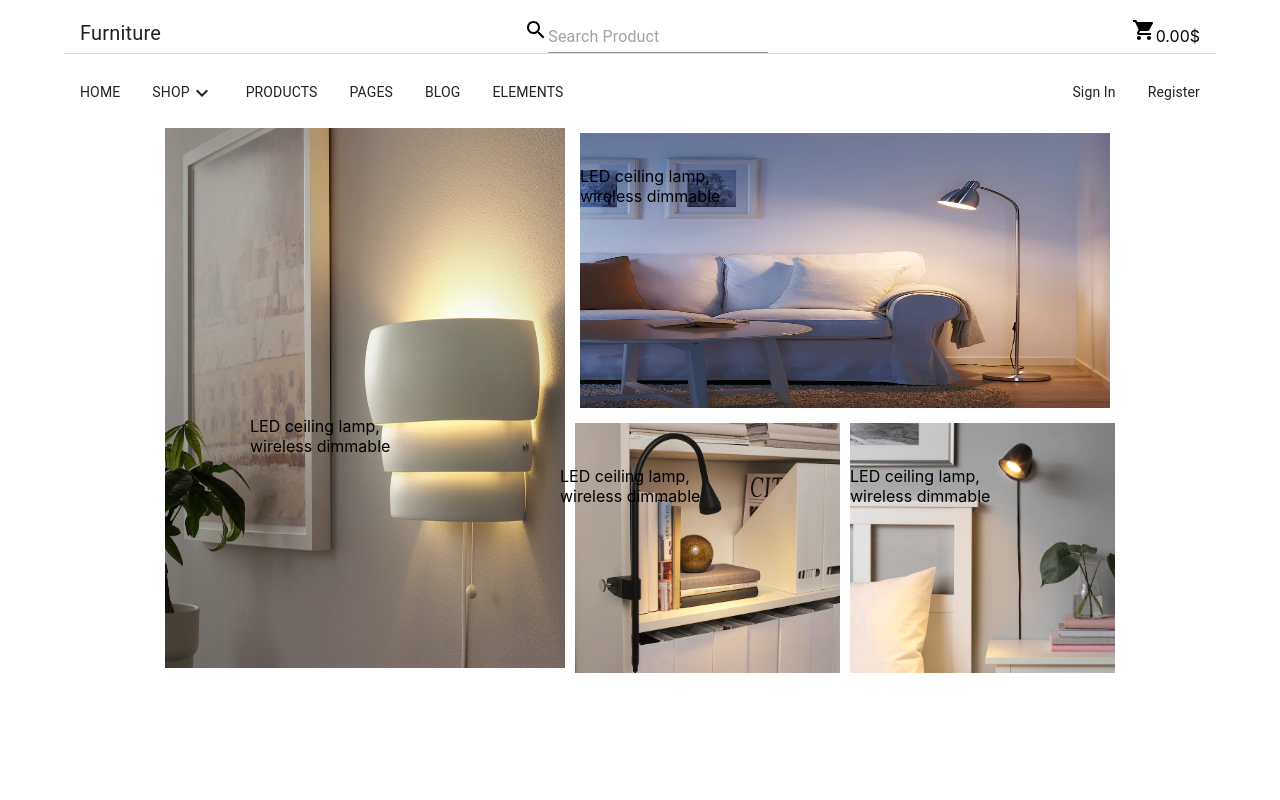
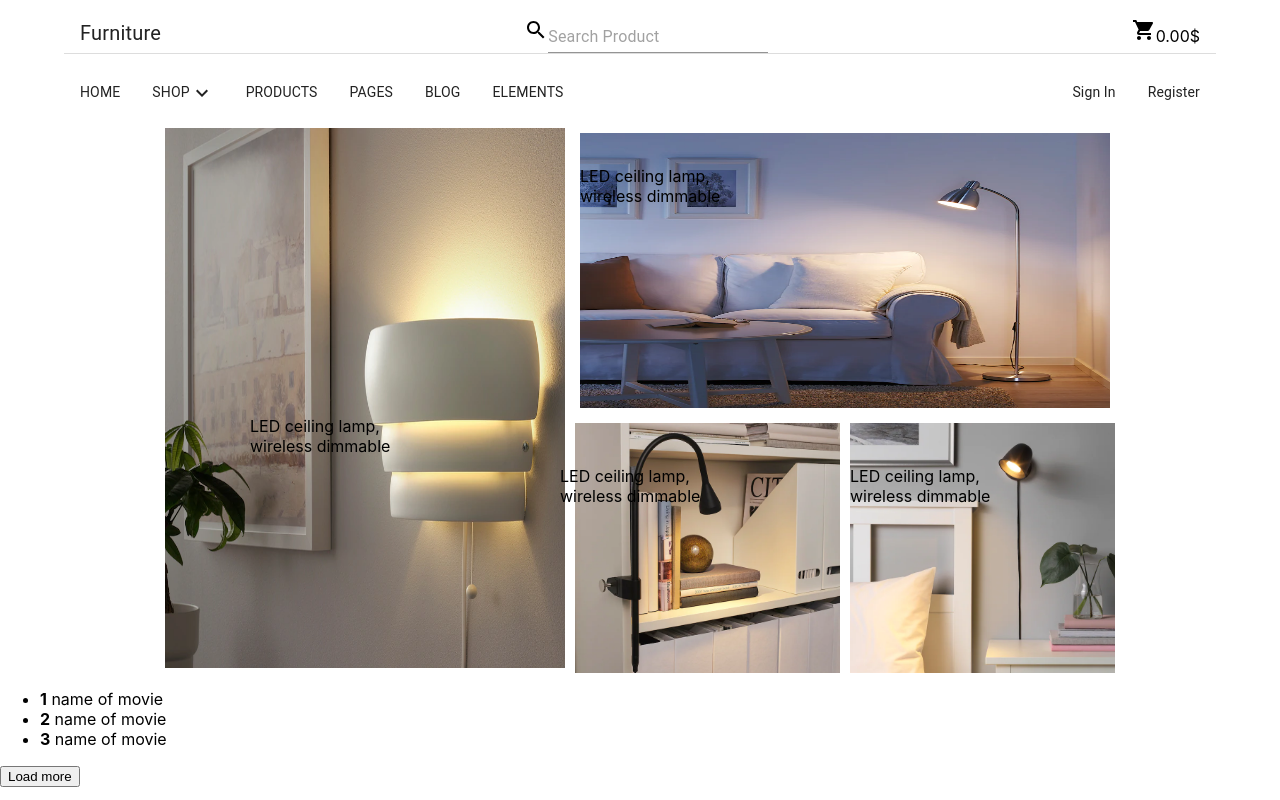
Before and after one commit to GSG-G10/Team2, a React (Create React App) app in the folder client/: page / in a window 1280 px wide. Built offline with nearby package versions, Linux system fonts and the light colour scheme; no server answers.

Commit message:
load more

```diff
--- a/client/package.json
+++ b/client/package.json
@@ -14,8 +14,9 @@
     "@testing-library/jest-dom": "^5.14.1",
     "@testing-library/react": "^11.2.7",
     "@testing-library/user-event": "^12.8.3",
+    "axios": "^0.22.0",
+    "history": "^5.0.1",
     "prop-types": "^15.7.2",
-    "history": "^5.0.1",
     "react": "^17.0.2",
     "react-dom": "^17.0.2",
     "react-router-dom": "^5.3.0",
--- a/client/src/App.js
+++ b/client/src/App.js
@@ -1,17 +1,24 @@
+/* eslint-disable import/no-unresolved */
 import './App.css';
+// eslint-disable-next-line import/no-unresolved
 import { Router } from 'react-router-dom';
 import { createBrowserHistory } from 'history';
 import NavBar from './Components/NavBar/NavBar';
 import ImagesSection from './Components/imagesSections';
+import DisplayProduct from './Components/dispalyProducts';
+import ProductProvider from './contect/productsContext';
 
 function App() {
   const history = createBrowserHistory();
   return (
+    <ProductProvider>
 
-    <Router history={history}>
-      <NavBar />
-      <ImagesSection />
-    </Router>
+      <Router history={history}>
+        <NavBar />
+        <ImagesSection />
+        <DisplayProduct />
+      </Router>
+    </ProductProvider>
   );
 }
 
--- a/client/src/Components/NavBar/NavBar.js
+++ b/client/src/Components/NavBar/NavBar.js
@@ -1,3 +1,4 @@
+/* eslint-disable no-console */
 import { useState } from 'react';
 import SearchIcon from '@mui/icons-material/Search';
 import { Input, Collapse, ListItemButton } from '@mui/material';
@@ -15,6 +16,7 @@ function NavBar() {
   const handleClick = () => {
     setOpen(!open);
   };
+
   return (
     <div className="navbar-container">
       <div className="nav-bar">
--- /dev/null
+++ b/client/src/Components/dispalyProducts/index.jsx
@@ -0,0 +1,43 @@
+import { useEffect, useState, useContext } from 'react';
+import { ProductContext } from '../../contect/productsContext';
+import Product from './product';
+
+const productsPerPage = 3;
+let arrayForHoldingProduds = [];
+const DisplayProduct = () => {
+  const Data = useContext(ProductContext);
+  const { product } = Data;
+  const [productsToShow, setProductsToShow] = useState([{
+    id: 7,
+    movieName: 'name of movie',
+    rate: '8.5',
+    imdbLink: 'link',
+    details: 'some movie description',
+    likes: 33,
+  }]);
+  const [next, setNext] = useState(3);
+
+  const loopWithSlice = (start, end) => {
+    const slicedProduts = product.slice(start, end);
+    arrayForHoldingProduds = [...arrayForHoldingProduds, ...slicedProduts];
+    setProductsToShow(arrayForHoldingProduds);
+  };
+
+  useEffect(() => {
+    loopWithSlice(0, productsPerPage);
+  }, []);
+
+  const handleShowMoreProducts = () => {
+    loopWithSlice(next, next + productsPerPage);
+    setNext(next + productsPerPage);
+  };
+
+  return (
+    <div>
+      <Product productsToRender={productsToShow} />
+      <button type="submit" onClick={handleShowMoreProducts}>Load more</button>
+    </div>
+  );
+};
+
+export default DisplayProduct;
--- /dev/null
+++ b/client/src/Components/dispalyProducts/product.jsx
@@ -0,0 +1,30 @@
+import PropTypes from 'prop-types';
+
+const Product = ({ productsToRender }) => (
+
+  <ul>
+    {productsToRender.map((post) => (
+      <li key={post.id}>
+        <strong>{post.id}</strong>
+          &nbsp;
+        {post.movieName}
+      </li>
+    ))}
+  </ul>
+
+);
+
+Product.propTypes = {
+  productsToRender: PropTypes.arrayOf(PropTypes.shape({
+    id: PropTypes.number.isRequired,
+    movieName: PropTypes.string.isRequired,
+    poster: PropTypes.string.isRequired,
+    rate: PropTypes.string.isRequired,
+    imdbLink: PropTypes.string.isRequired,
+    details: PropTypes.string.isRequired,
+    likes: PropTypes.number.isRequired,
+
+  })).isRequired,
+
+};
+export default Product;
--- a/client/src/Components/imagesSections/index.jsx
+++ b/client/src/Components/imagesSections/index.jsx
@@ -1,11 +1,18 @@
+import { useContext } from 'react';
 import './style.css';
 import IMG1 from '../../assets/img1.webp';
 import IMG2 from '../../assets/img2.webp';
 import IMG3 from '../../assets/img3.webp';
 import IMG4 from '../../assets/img4.webp';
 import Image from '../ImgaesComponent';
+import { ProductContext } from '../../contect/productsContext';
 
-const ImagesSection = () => (
+const ImagesSection = () => {
+  const Data = useContext(ProductContext);
+  const { product } = Data;
+  // eslint-disable-next-line no-console
+  console.log(product);
+  return (
     <div className="conatiner">
       <section className="section-one">
         <Image src={IMG1} alt="no" className="img-one" />
@@ -55,5 +62,6 @@ const ImagesSection = () => (
 
     </div>
   );
+};
 
 export default ImagesSection;
--- /dev/null
+++ b/client/src/contect/productsContext.js
@@ -0,0 +1,96 @@
+/* eslint-disable no-console */
+import React, { useState, useEffect } from 'react';
+import PropTypes from 'prop-types';
+import axios from 'axios';
+
+export const ProductContext = React.createContext();
+
+const placeholderImage = 'https://via.placeholder.com/300';
+
+const productList = [
+  {
+    id: 1,
+    movieName: 'name of movie',
+    poster: placeholderImage,
+    rate: '7.5',
+    imdbLink: 'link',
+    details: 'some movie description',
+    likes: 2,
+  },
+  {
+    id: 2,
+    movieName: 'name of movie',
+    poster: placeholderImage,
+    rate: '8.5',
+    imdbLink: 'link',
+    details: 'some movie description',
+    likes: 32,
+  },
+  {
+    id: 3,
+    movieName: 'name of movie',
+    poster: placeholderImage,
+    rate: '7.5',
+    imdbLink: 'link',
+    details: 'some movie description',
+    likes: 25,
+  },
+  {
+    id: 4,
+    movieName: 'name of movie',
+    poster: placeholderImage,
+    rate: '8.5',
+    imdbLink: 'link',
+    details: 'some movie description',
+    likes: 33,
+  },
+  {
+    id: 5,
+    movieName: 'name of movie',
+    poster: placeholderImage,
+    rate: '8.5',
+    imdbLink: 'link',
+    details: 'some movie description',
+    likes: 33,
+  },
+  {
+    id: 6,
+    movieName: 'name of movie',
+    poster: placeholderImage,
+    rate: '8.5',
+    imdbLink: 'link',
+    details: 'some movie description',
+    likes: 33,
+  },
+  {
+    id: 7,
+    movieName: 'name of movie',
+    poster: placeholderImage,
+    rate: '8.5',
+    imdbLink: 'link',
+    details: 'some movie description',
+    likes: 33,
+  },
+];
+const ProductProvider = ({ children }) => {
+  const [product, setProduct] = useState(productList);
+  useEffect(() => {
+    axios.get('/api/v1/getlast4/1')
+      .then((response) => {
+        console.log('resss', response.data.data);
+        // setProduct(response.data);
+      })
+      .catch((err) => console.log('errrror', err));
+  }, []);
+
+  return (
+    <ProductContext.Provider value={{ product, setProduct }}>
+      {children}
+    </ProductContext.Provider>
+  );
+};
+ProductProvider.propTypes = {
+  children: PropTypes.element.isRequired,
+};
+
+export default ProductProvider;
```
Also changed, not shown: client/.eslintrc.json, 1 other file (tests, documents, lock files or other folders). Lines whose indentation alone changed are shown as unchanged.
